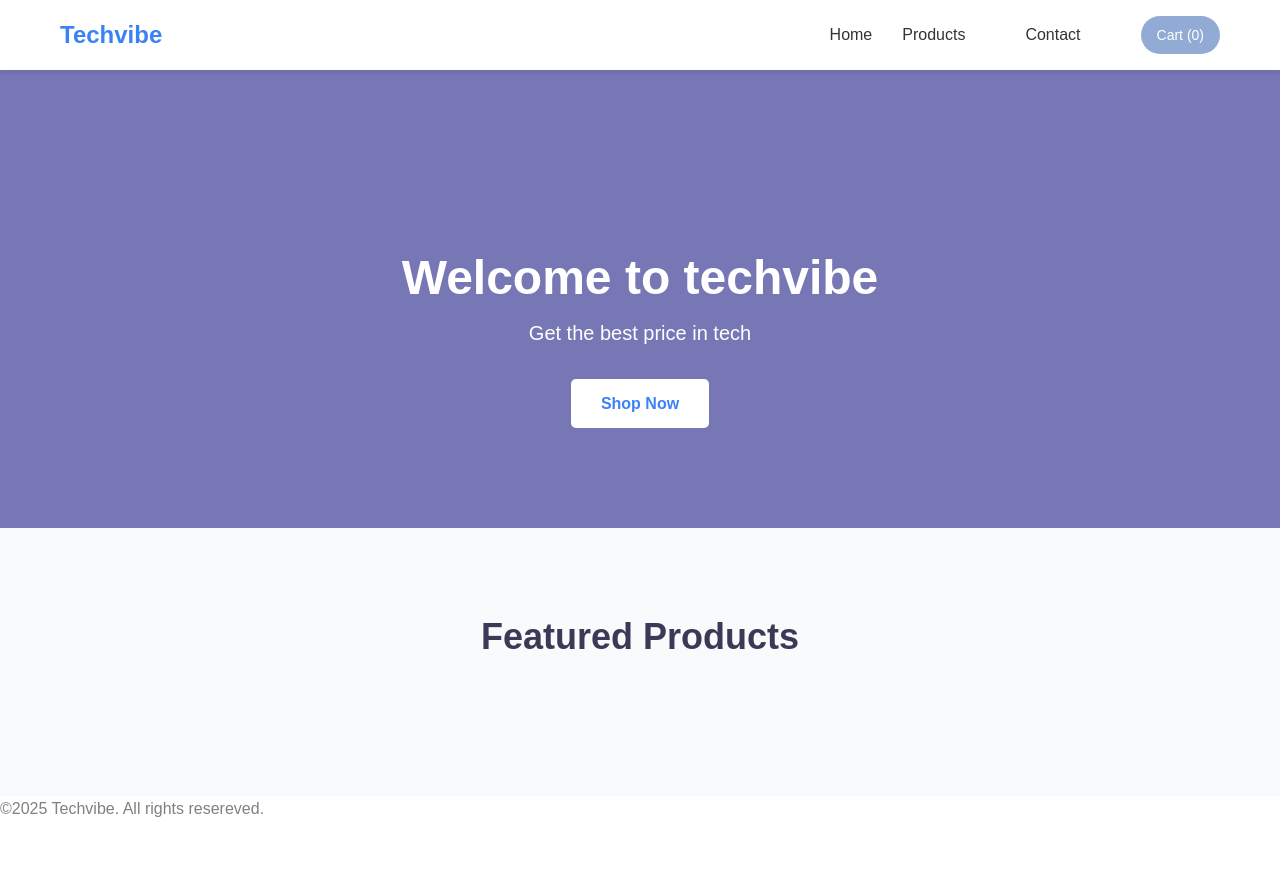
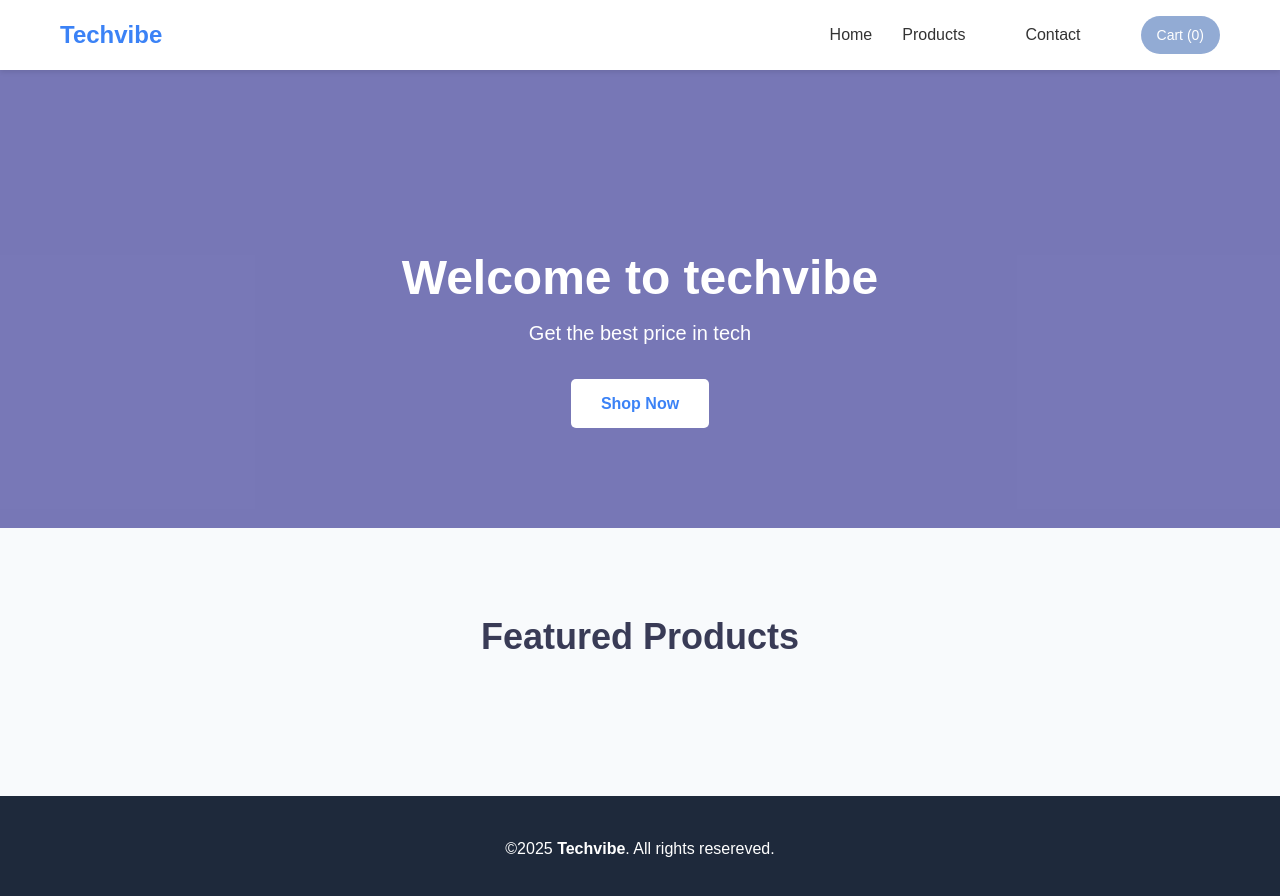
Before and after one commit to OldrichPhera/Tech_hub, a plain HTML site: page index.html in a window 1280 px wide. Before the commit the page ends 822 px from the top, so only its background shows below. Drawn offline with Linux system fonts and the light colour scheme; files whose address does not match are found by name.

Commit message:
footer styling

```diff
--- a/index.html
+++ b/index.html
@@ -40,7 +40,7 @@
     </section>
 
     <footer class="footer">
-        <p>©2025 Techvibe. All rights resereved.</p>
+        <p>©2025 <b>Techvibe</b>. All rights resereved.</p>
     </footer>
 
     <script src="script.js"></script>
--- a/style.css
+++ b/style.css
@@ -195,3 +195,10 @@ margin-top: 70px;
 .btn-secondary :hover{
     background-color: #cbd5e1;
 }
+
+.footer{
+    background-color: #1e293b;
+    color: white;
+    text-align: center;
+    padding: 40px 0;
+}
```
